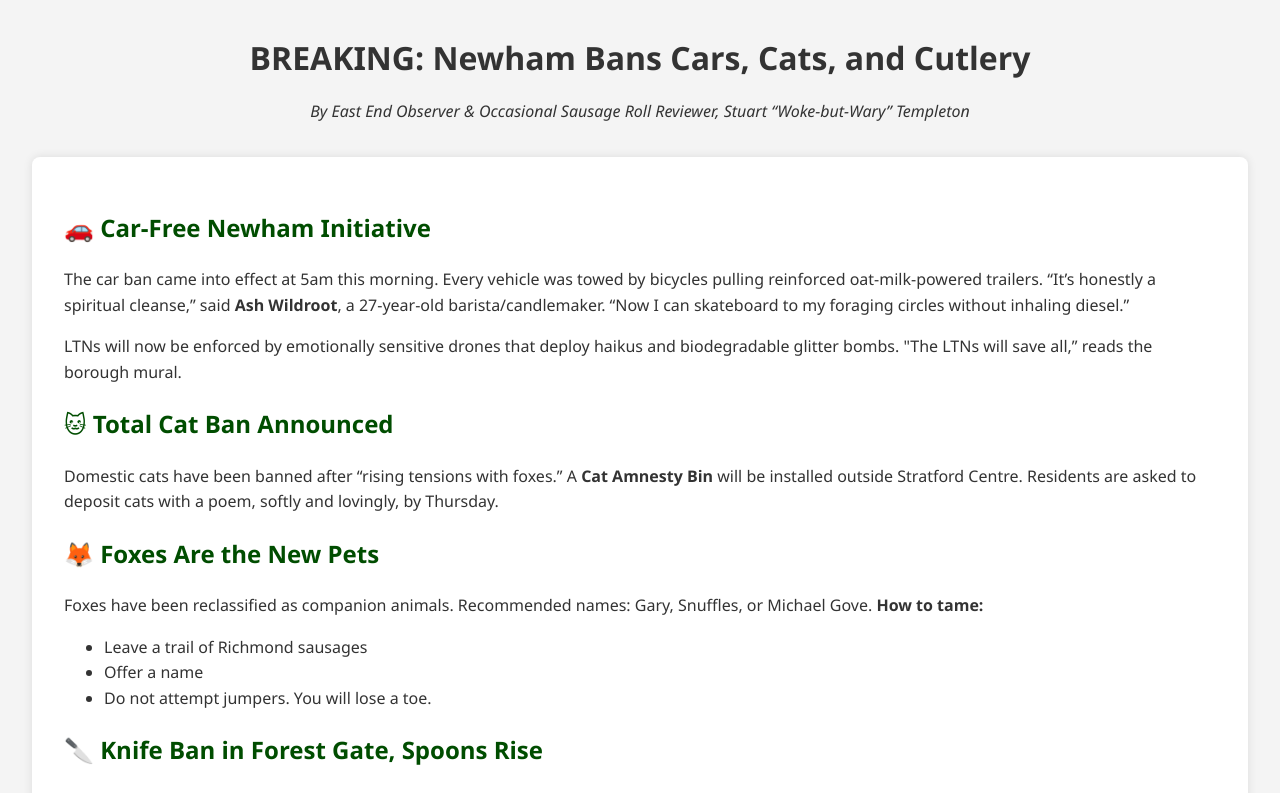
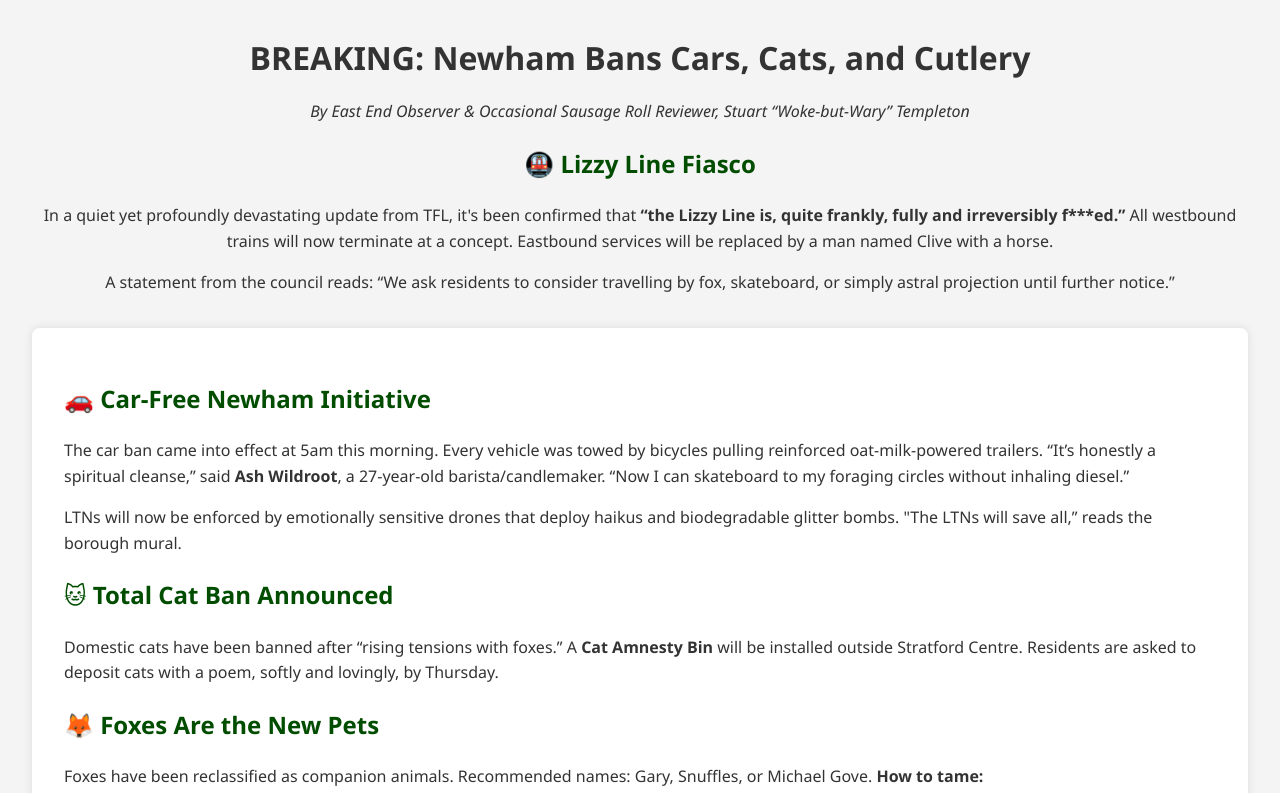
Before and after one commit to Stu2k/FG---News, a plain HTML site: page index.html in a window 1280 px wide. Shown: the top 793 px of the page. Drawn offline with Linux system fonts and the light colour scheme.

Commit message:
Update index.html

```diff
--- a/index.html
+++ b/index.html
@@ -55,6 +55,10 @@
   <header>
     <h1>BREAKING: Newham Bans Cars, Cats, and Cutlery</h1>
     <p><em>By East End Observer & Occasional Sausage Roll Reviewer, Stuart “Woke-but-Wary” Templeton</em></p>
+ <h2>🚇 Lizzy Line Fiasco</h2>
+<p>In a quiet yet profoundly devastating update from TFL, it's been confirmed that <strong>“the Lizzy Line is, quite frankly, fully and irreversibly f***ed.”</strong>
+All westbound trains will now terminate at a concept. Eastbound services will be replaced by a man named Clive with a horse.</p>
+<p>A statement from the council reads: “We ask residents to consider travelling by fox, skateboard, or simply astral projection until further notice.”</p>
   </header>
 
   <article>
```
